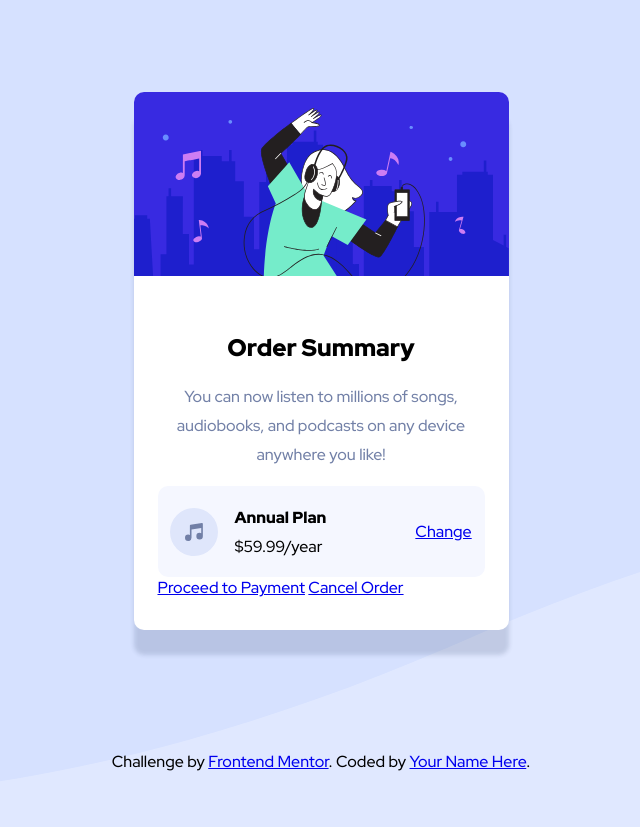
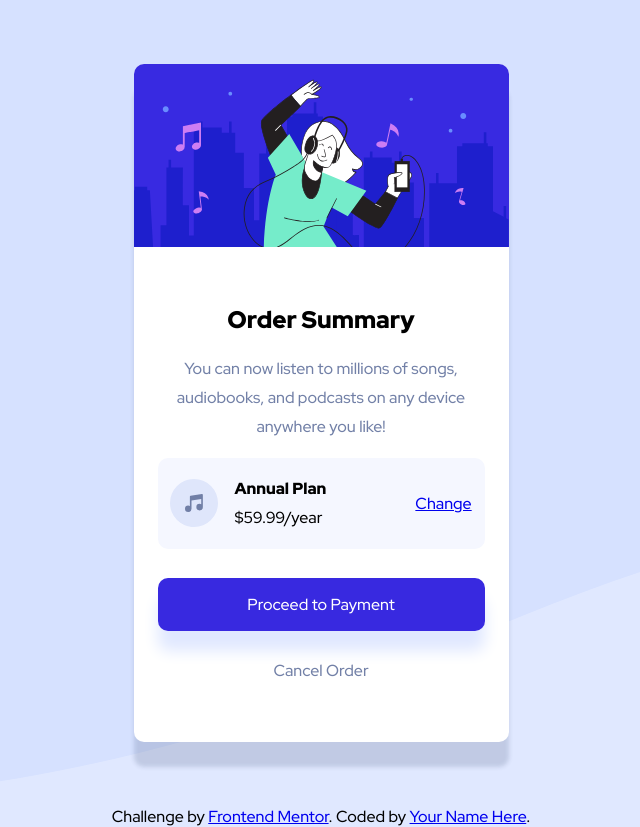
Before and after one commit to omeizahanif/order-summary-component, a plain HTML site: page order-summary-component-main/index.html in a window 1280 px wide. Shown: the whole page, without its empty margins (319-959 px from the left). Before the commit the page ends 800 px from the top, so only its background shows below. Drawn offline with Linux system fonts and the light colour scheme.

Commit message:
added cta styling

```diff
--- a/order-summary-component-main/style.css
+++ b/order-summary-component-main/style.css
@@ -87,3 +87,38 @@ box-shadow: 0px 25px 4px 0px rgba(31,47,86,0.16);
 .order-price :nth-child(1) {
     font-weight: 900;
 }
+
+.cta,
+.cancel {
+    display: block;
+    text-align: center;
+    margin: 1.8em auto;
+    text-decoration: none;
+}
+
+.cta {
+    padding: 1rem 0;
+    background-color: var(--secondary-color);
+    color: #fff;
+    width: 100%;
+    border-radius: 10px;
+    -webkit-box-shadow: 0px 20px 15px 0px rgba(224,232,255,1);
+    -moz-box-shadow: 0px 20px 15px 0px rgba(224,232,255,1);
+    box-shadow: 0px 20px 15px 0px rgba(224,232,255,1);
+}
+
+.cta:hover {
+    background-color: hsl(224, 23%, 55%);
+    -webkit-box-shadow: 0px 13px 15px 0px rgba(224,232,255,1);
+    -moz-box-shadow: 0px 13px 15px 0px rgba(224,232,255,1);
+    box-shadow: 0px 13px 15px 0px rgba(224,232,255,1);
+}
+
+.cancel {
+    color: hsl(224, 23%, 55%);
+}
+
+.cancel:hover {
+    color: hsl(223, 47%, 23%);
+    font-weight: 900;
+}
```
